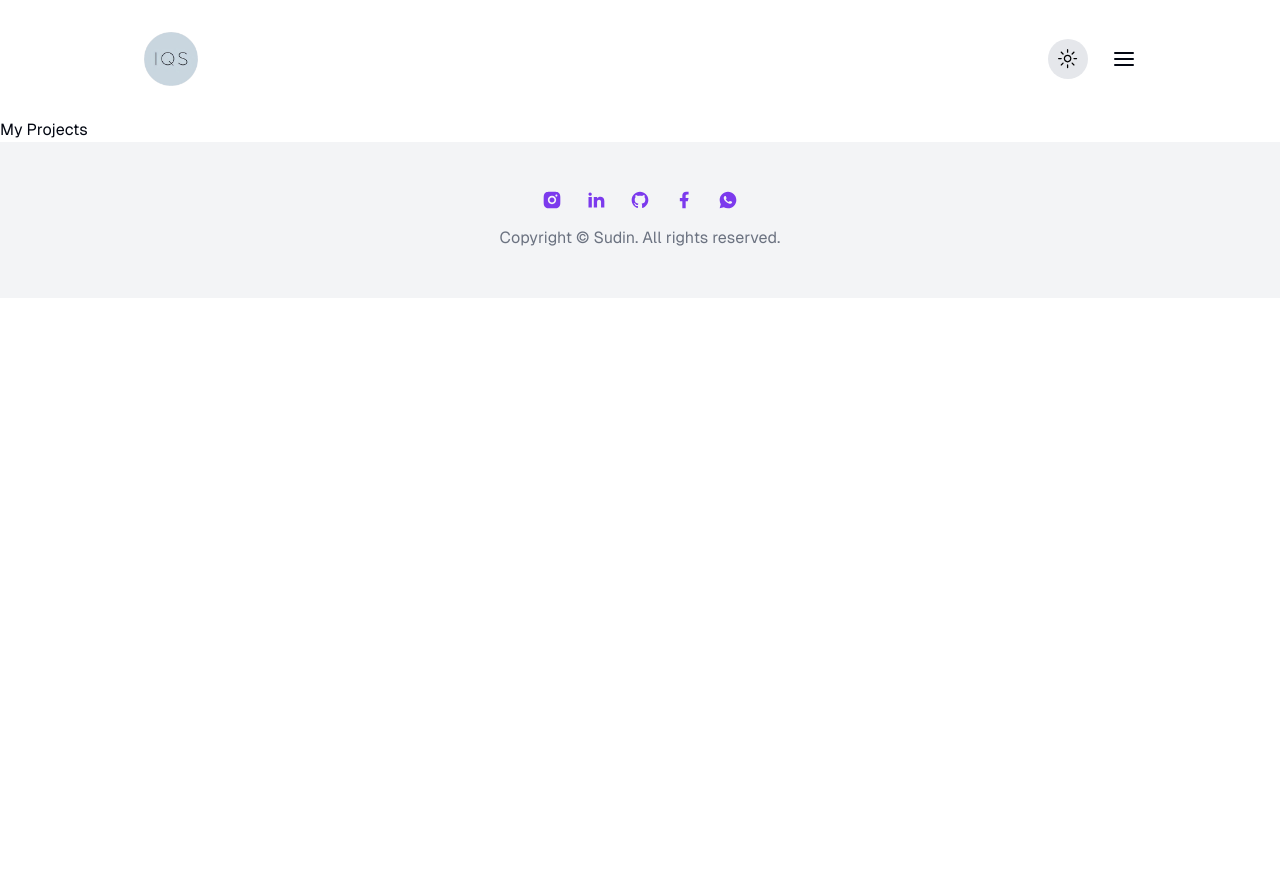
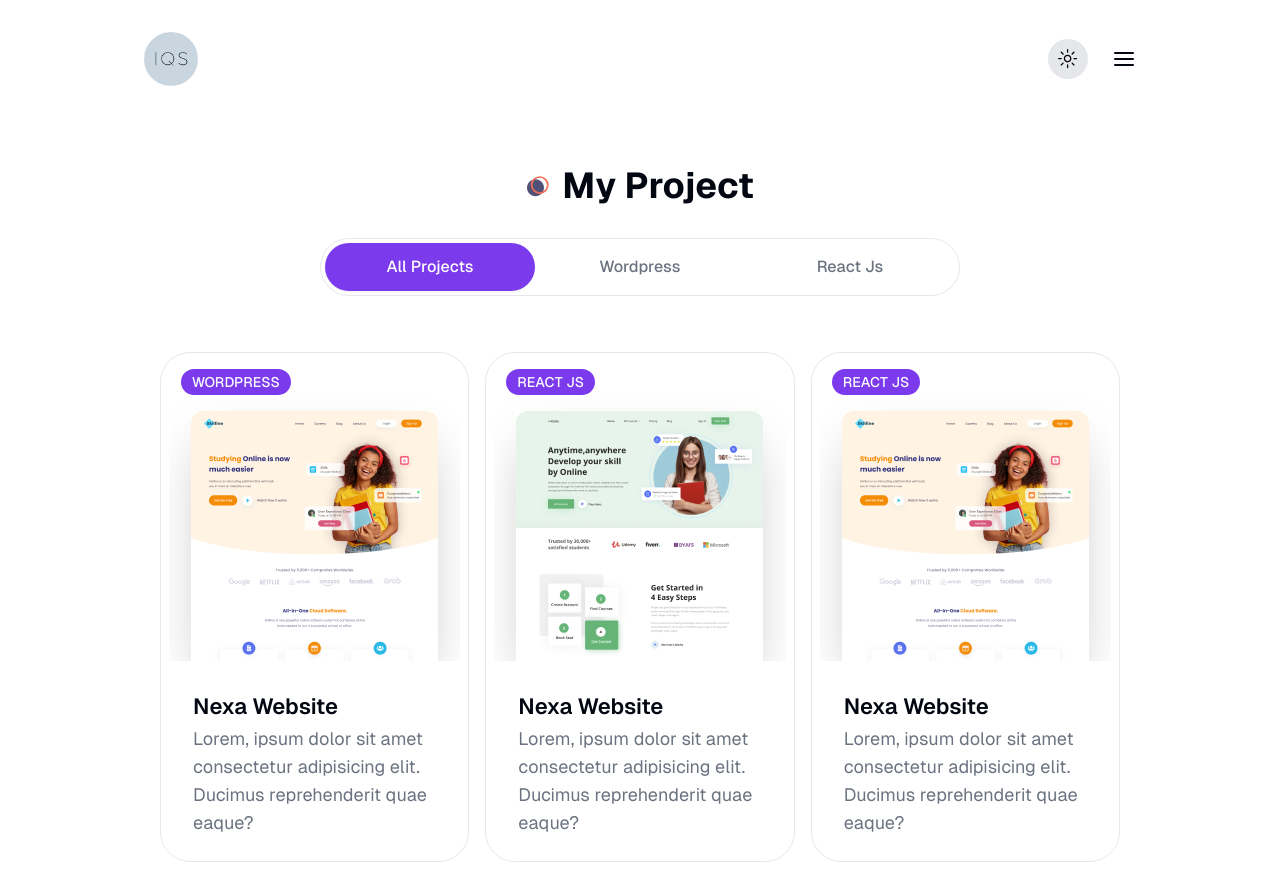
Before and after one commit to sudin17/portofoilo, a Next.js app: page /projects in a window 1280 px wide. Shown: the top 886 px of the page. Before the commit the page ends 800 px from the top, so only its background shows below. Built offline with nearby package versions, Linux system fonts and the light colour scheme.

Commit message:
project page

```diff
--- a/app/projects/page.jsx
+++ b/app/projects/page.jsx
@@ -1,8 +1,144 @@
-import react from "react";
+'use client';
+import React, { useState } from "react";
+import { Tabs, TabsContent, TabsList, TabsTrigger } from '@/components/ui/tabs';
+import ProjectCard from "@/components/ProjectCard";
+
+const projectData = [
+    {
+        image: '/work/3.png',
+        category: 'wordpress',
+        name: 'Nexa Website',
+        description: 'Lorem, ipsum dolor sit amet consectetur adipisicing elit. Ducimus reprehenderit quae eaque?',
+        link: '/',
+        github: '/',
+    },
+    {
+        image: '/work/4.png',
+        category: 'react js',
+        name: 'Nexa Website',
+        description: 'Lorem, ipsum dolor sit amet consectetur adipisicing elit. Ducimus reprehenderit quae eaque?',
+        link: '/',
+        github: '/',
+    },
+    {
+        image: '/work/3.png',
+        category: 'react js',
+        name: 'Nexa Website',
+        description: 'Lorem, ipsum dolor sit amet consectetur adipisicing elit. Ducimus reprehenderit quae eaque?',
+        link: '/',
+        github: '/',
+    },
+    {
+        image: '/work/1.png',
+        category: 'react js',
+        name: 'Nexa Website',
+        description: 'Lorem, ipsum dolor sit amet consectetur adipisicing elit. Ducimus reprehenderit quae eaque?',
+        link: '/',
+        github: '/',
+    },
+    {
+        image: '/work/2.png',
+        category: 'react js',
+        name: 'Nexa Website',
+        description: 'Lorem, ipsum dolor sit amet consectetur adipisicing elit. Ducimus reprehenderit quae eaque?',
+        link: '/',
+        github: '/',
+    },
+    {
+        image: '/work/4.png',
+        category: 'react js',
+        name: 'Nexa Website',
+        description: 'Lorem, ipsum dolor sit amet consectetur adipisicing elit. Ducimus reprehenderit quae eaque?',
+        link: '/',
+        github: '/',
+    },
+    {
+        image: '/work/1.png',
+        category: 'react js',
+        name: 'Nexa Website',
+        description: 'Lorem, ipsum dolor sit amet consectetur adipisicing elit. Ducimus reprehenderit quae eaque?',
+        link: '/',
+        github: '/',
+    },
+    {
+        image: '/work/3.png',
+        category: 'react js',
+        name: 'Nexa Website',
+        description: 'Lorem, ipsum dolor sit amet consectetur adipisicing elit. Ducimus reprehenderit quae eaque?',
+        link: '/',
+        github: '/',
+    },
+    {
+        image: '/work/2.png',
+        category: 'react js',
+        name: 'Nexa Website',
+        description: 'Lorem, ipsum dolor sit amet consectetur adipisicing elit. Ducimus reprehenderit quae eaque?',
+        link: '/',
+        github: '/',
+    },
+    {
+        image: '/work/1.png',
+        category: 'react js',
+        name: 'Nexa Website',
+        description: 'Lorem, ipsum ',
+        link: '/',
+        github: '/',
+    },
+    {
+        image: '/work/4.png',
+        category: 'react js',
+        name: 'Nexa Website',
+        description: 'Lorem, ipsum dolor sit amet consectetur adipisicing elit. Ducimus reprehenderit quae eaque?',
+        link: '/',
+        github: '/',
+    },
+];
+
+const uniqueCategories = [
+    'all projects',
+    ...new Set(projectData.map((item) => item.category)),
+];
 
 const Projects = () => {
-    return <div> My Projects
-    </div>;
+    const [categories, setCategories] = useState(uniqueCategories);
+    const [category, setCategory] = useState('all projects')
+    const filteredProjects = projectData.filter((project) => {
+        return category === 'all projects'
+            ? project
+            : project.category === category;
+    });
+
+    return (
+        <section className="min-h-screen pt-12">
+            <div className="container mx-auto">
+                <h2 className="section-title mb-8 xl:mb-16 text-center mx-auto">My Project</h2>
+                <Tabs defaultValue={category} className="mb-24 xl:mb-48">
+                    <TabsList className='w-full grid h-full md:grid-cols-3 lg:max-w-[640px] mb-12 mx-auto md:border dark:border:none'>
+                        {categories.map((category, index) => {
+                            return (
+                                <TabsTrigger
+                                    onClick={() => setCategory(category)}
+                                    value={category}
+                                    key={index}
+                                    className='capitalize w-[162px] md:w-auto'
+                                    >{category}
+                                </TabsTrigger>
+                            );
+                        })}
+                    </TabsList>
+                    <div className="text-lg xl:mt-8 grid grid grid-cols-1 lg:grid-cols-3 gap-4">
+                        {filteredProjects.map((project, index) => {
+                            return (
+                                <TabsContent value={category} key={index}>
+                                    <ProjectCard project={project}/>
+                                </TabsContent>
+                            );
+                        })}
+                    </div>
+                </Tabs>
+            </div>
+        </section>
+    );
 };
 
 export default Projects;
--- a/components/ui/sheet.jsx
+++ b/components/ui/sheet.jsx
@@ -51,7 +51,7 @@
       {children}
       <SheetPrimitive.Close
         className="absolute right-4 top-4 rounded-sm opacity-70 ring-offset-background transition-opacity hover:opacity-100 focus:outline-none focus:ring-2 focus:ring-ring focus:ring-offset-2 disabled:pointer-events-none data-[state=open]:bg-secondary">
-        <X className="h-4 w-4" />
+        <X className="h-6 w-6" />
         <span className="sr-only">Close</span>
       </SheetPrimitive.Close>
     </SheetPrimitive.Content>
```
